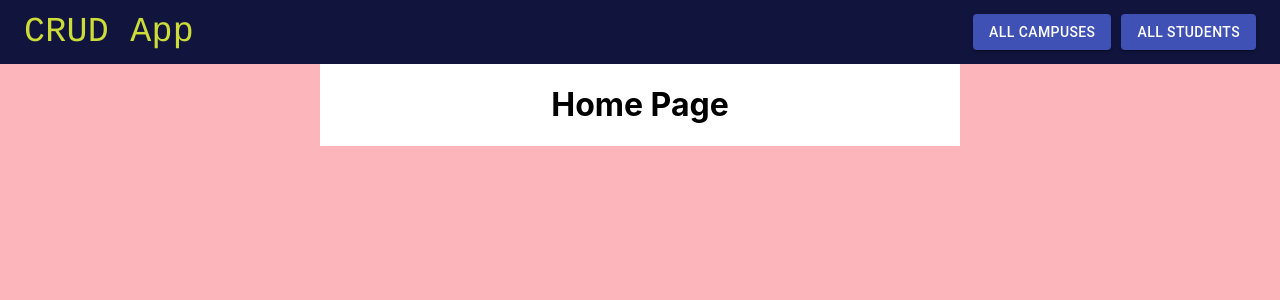
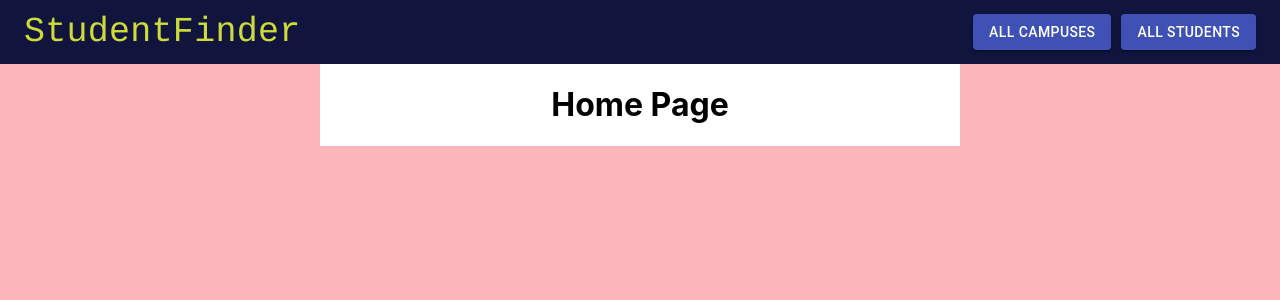
Before and after one commit to ashleyg101/campus_client, a React (Create React App) app: page / in a window 1280 px wide. Shown: the top 300 px of the page. Built offline with nearby package versions, Linux system fonts and the light colour scheme.

Commit message:
changed title of homepage

```diff
--- a/src/components/views/HomePageView.js
+++ b/src/components/views/HomePageView.js
@@ -42,7 +42,7 @@ const HomePageView = () => {
       <AppBar position="static" elevation={0} className={classes.appBar}>
         <Toolbar>
           <Typography variant="h6" className={classes.title} color="inherit" >
-            CRUD App
+            StudentFinder
           </Typography>
 
           <Link className={classes.links} to={'/campuses'} >
```
